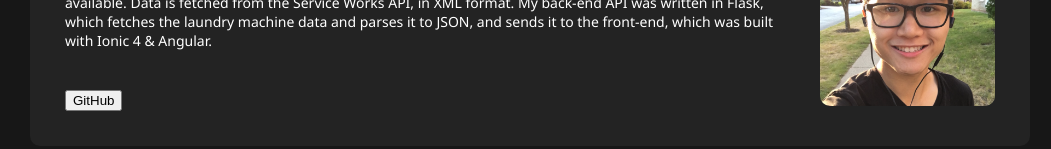
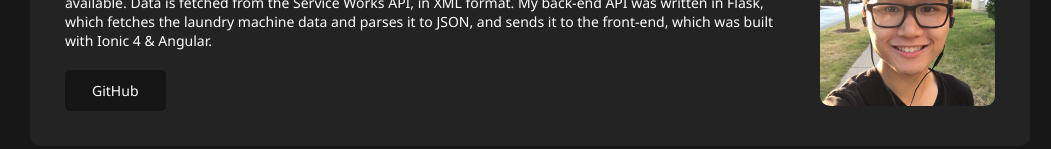
Before and after one commit to stuyy/ansonfoong, a Next.js app: page /projects in a window 1280 px wide. Shown: the part 383-532 px from the top of the page, without its empty margins (110-1161 px from the left). Built offline with nearby package versions, Linux system fonts and the light colour scheme.

Commit message:
Create & Style Button with Primary & Size

```diff
--- /dev/null
+++ b/src/components/Button/button.module.scss
@@ -0,0 +1,45 @@
+.button {
+  border-radius: 5px;
+  outline: none;
+  cursor: pointer;
+  font-family: "Noto Sans";
+  transition: 100ms background-color linear, 100ms border linear;
+  &:focus {
+    border: 1px solid #fff;
+  }
+}
+
+.button--primary {
+  background-color: #0057a8;
+  color: #fff;
+  border: 1px solid #0057a8;
+  &:hover {
+    background-color: #0084ff;
+    border: 1px solid #0084ff;
+  }
+}
+
+.button--secondary {
+  background-color: #151515;
+  border: 1px solid #151515;
+  color: #fff;
+  &:hover {
+    background-color: #2e2e2e;
+    border: 1px solid #2e2e2e;
+  }
+}
+
+.button--sm {
+  padding: 10px 26px;
+  font-size: 14px;
+}
+
+.button--md {
+  font-size: 15px;
+  padding: 12px 35px;
+}
+
+.button--lg {
+  font-size: 16px;
+  padding: 14px 40px;
+}
--- /dev/null
+++ b/src/components/Button/index.tsx
@@ -0,0 +1,23 @@
+import styles from "./button.module.scss";
+import { ButtonHTMLAttributes, DetailedHTMLProps } from "react";
+import { ButtonVariant, Size } from "../../utils/types";
+
+export type ButtonProps = DetailedHTMLProps<
+  ButtonHTMLAttributes<HTMLButtonElement>,
+  HTMLButtonElement
+> & {
+  label: string;
+  variant?: ButtonVariant;
+  size?: Size;
+};
+
+export const Button = ({ label, variant, size, ...props }: ButtonProps) => {
+  const classes = `${styles.button} ${
+    styles[`button--${variant || "primary"}`]
+  } ${styles[`button--${size || "sm"}`]}`;
+  return (
+    <button {...props} className={classes}>
+      {label}
+    </button>
+  );
+};
--- a/src/components/Project/index.tsx
+++ b/src/components/Project/index.tsx
@@ -1,5 +1,6 @@
 import styles from "./project.module.scss";
 import Image from "next/image";
+import { Button } from "../Button";
 
 export type ProjectComponentProps = {
   title: string;
@@ -16,7 +17,7 @@ export const Project = ({ title, description, src }: ProjectComponentProps) => {
           <p>{description}</p>
         </div>
         <div>
-          <button>GitHub</button>
+          <Button label="GitHub" variant="secondary" />
         </div>
       </div>
       <div>
--- /dev/null
+++ b/src/utils/types.ts
@@ -0,0 +1,2 @@
+export type ButtonVariant = "primary" | "secondary";
+export type Size = "sm" | "md" | "lg";
```
